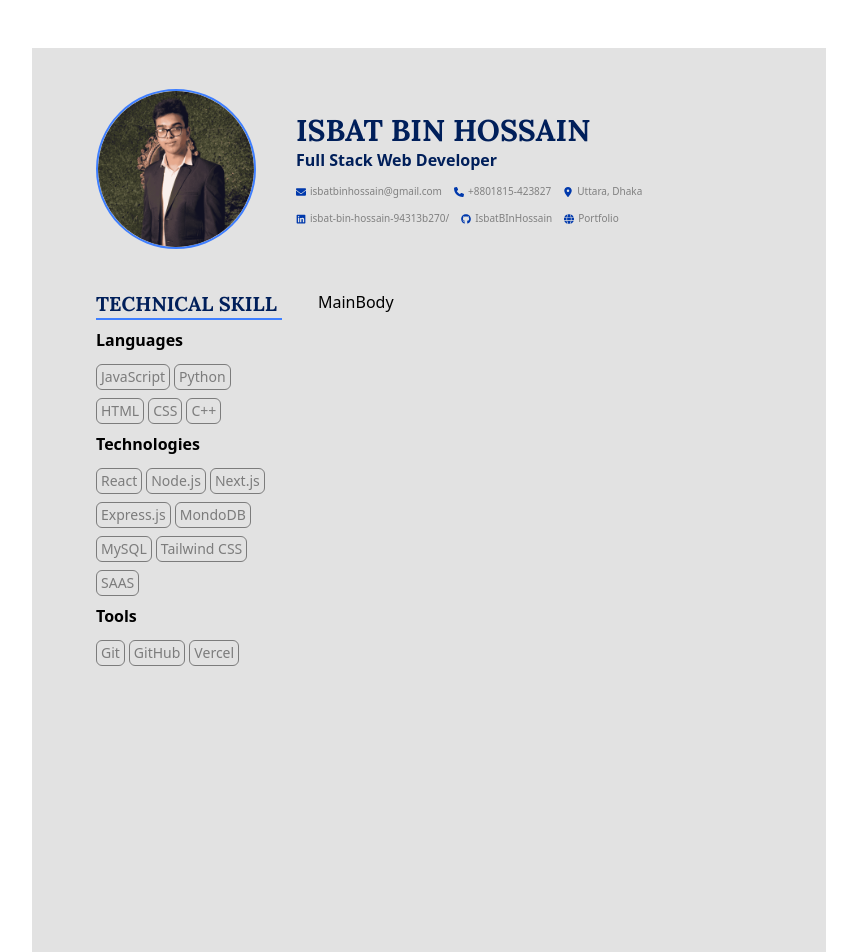
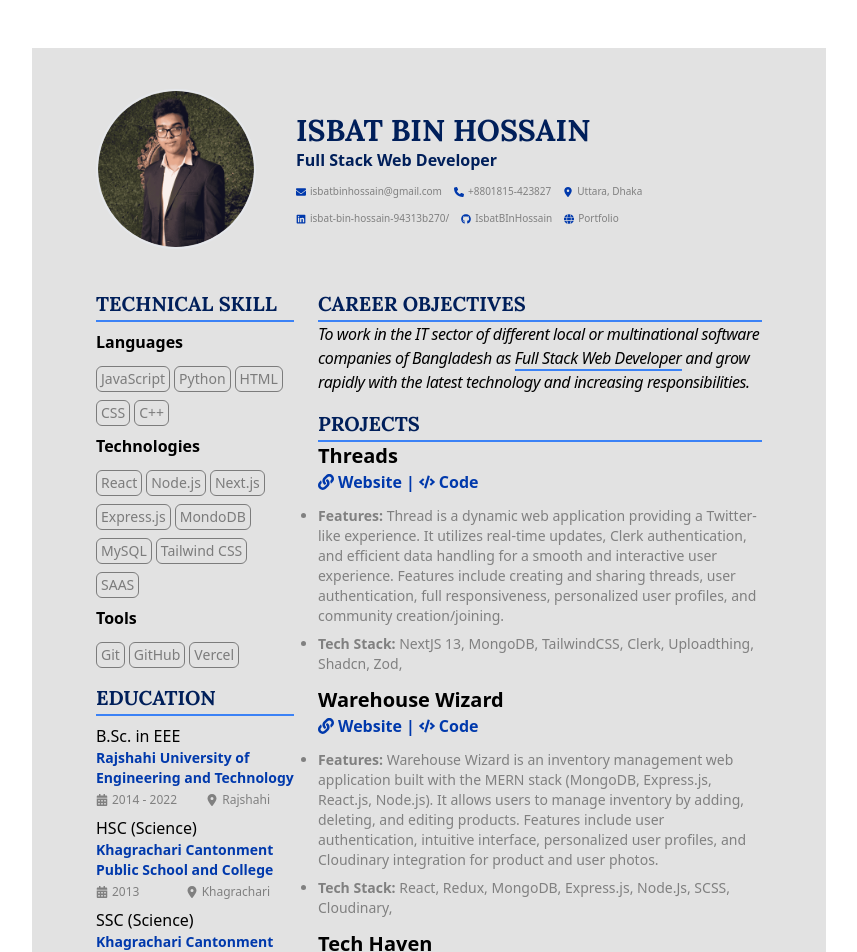
Before and after one commit to IsbatBInHossain/cv-maker, a React (Vite) app: page / in a window 1280 px wide. Shown: the top 952 px of the page, without its empty margins (211-1068 px from the left). Built offline with nearby package versions, Linux system fonts and the light colour scheme.

Commit message:
Complete CVBody and Education

```diff
--- /dev/null
+++ b/src/components/Education.jsx
@@ -0,0 +1,28 @@
+import { education } from '../data'
+import { Headline } from './Headline'
+import { FaCalendarAlt } from 'react-icons/fa'
+import { FaLocationDot } from 'react-icons/fa6'
+
+export const Education = () => {
+  return (
+    <div className='mr-6'>
+      <Headline title='Education' classes='mt-4' />
+      {education.map(edu => (
+        <div className='mt-2' key={edu.degree}>
+          <h3>{edu.degree}</h3>
+          <h4 className=' text-secondary font-bold text-sm'>
+            {edu.institution}
+          </h4>
+          <div className=' flex justify-between text-xs text-ash mt-1'>
+            <p className=' flex gap-1 items-center'>
+              <FaCalendarAlt /> <span className='inline'>{edu.duration}</span>
+            </p>
+            <p className=' flex gap-1 items-center pr-6'>
+              <FaLocationDot /> <span className='inline'>{edu.location}</span>
+            </p>
+          </div>
+        </div>
+      ))}
+    </div>
+  )
+}
--- /dev/null
+++ b/src/components/Headline.jsx
@@ -0,0 +1,17 @@
+import PropTypes from 'prop-types'
+
+export const Headline = ({ title, classes }) => {
+  return (
+    <div className={`${classes} `}>
+      <h2 className=' text-primary text-xl uppercase font-bold font-serif'>
+        {title}
+      </h2>
+      <div className=' border border-blue-500 mt-0.5'></div>
+    </div>
+  )
+}
+
+Headline.propTypes = {
+  title: PropTypes.string.isRequired,
+  classes: PropTypes.string.isRequired,
+}
--- a/src/components/MainBody.jsx
+++ b/src/components/MainBody.jsx
@@ -1,3 +1,24 @@
+import { projects } from '../data'
+import { Headline } from './Headline'
+import ProjectCard from './ProjectCard'
+
 export const MainBody = () => {
-  return <div className=' col-span-2'>MainBody</div>
+  return (
+    <div className='col-span-2'>
+      <Headline title='Career Objectives' />
+      <p className='italic tracking-tight'>
+        To work in the IT sector of different local or multinational software
+        companies of Bangladesh as{' '}
+        <span className='border-b-2 border-blue-500'>
+          Full Stack Web Developer
+        </span>{' '}
+        and grow rapidly with the latest technology and increasing
+        responsibilities.
+      </p>
+      <Headline title='Projects' classes=' mt-4 ' />
+      {projects.map(project => (
+        <ProjectCard project={project} key={project.name} />
+      ))}
+    </div>
+  )
 }
--- /dev/null
+++ b/src/components/ProjectCard.jsx
@@ -0,0 +1,50 @@
+import PropTypes from 'prop-types'
+import { FaLink, FaCode } from 'react-icons/fa'
+
+const ProjectCard = ({ project }) => {
+  return (
+    <div className=' mb-3'>
+      <h3 className=' text-xl font-semibold'>{project.name}</h3>
+      <div className='flex items-center text-secondary'>
+        <a
+          href={project.links.website}
+          className=' font-bold flex items-center'
+        >
+          <FaLink className='mr-1' />
+          {' Website'}
+        </a>
+        <span className=' font-bold mx-1'>|</span>
+        <a href={project.links.code} className=' font-bold flex items-center'>
+          <FaCode className='mr-1' />
+          {' Code'}
+        </a>
+      </div>
+      <ul className=' list-disc text-sm text-ash flex flex-col gap-2 mt-3'>
+        <li>
+          <span className='font-bold'>Features:</span>{' '}
+          <p className='inline'>{project.desc}</p>
+        </li>
+
+        <li>
+          <span className='font-bold'>Tech Stack:</span>{' '}
+          {project['tech-stack'].map(tech => `${tech}, `)}
+        </li>
+      </ul>
+    </div>
+  )
+}
+
+ProjectCard.propTypes = {
+  project: PropTypes.shape({
+    name: PropTypes.string.isRequired,
+    desc: PropTypes.string,
+    // features: PropTypes.arrayOf(PropTypes.string).isRequired,
+    'tech-stack': PropTypes.arrayOf(PropTypes.string).isRequired,
+    links: PropTypes.shape({
+      website: PropTypes.string.isRequired,
+      code: PropTypes.string.isRequired,
+    }).isRequired,
+  }).isRequired,
+}
+
+export default ProjectCard
--- a/src/components/Sidebar.jsx
+++ b/src/components/Sidebar.jsx
@@ -1,9 +1,11 @@
+import { Education } from './Education'
 import { Technical } from './Technical'
 
 export const Sidebar = () => {
   return (
     <div className='flex flex-col'>
       <Technical />
+      <Education />
     </div>
   )
 }
--- a/src/components/Technical.jsx
+++ b/src/components/Technical.jsx
@@ -1,13 +1,11 @@
 import { Skill } from './Skill'
 import { skills } from '../data'
+import { Headline } from './Headline'
 
 export const Technical = () => {
   return (
-    <div className='mr-9'>
-      <h3 className=' text-primary text-xl uppercase font-bold font-serif'>
-        Technical skill
-      </h3>
-      <div className=' border border-lines'></div>
+    <div className='mr-6'>
+      <Headline title='Technical Skill' />
       <h4 className=' font-bold mt-2'>Languages</h4>
       <div className=' flex flex-wrap mt-2 gap-1'>
         {skills.languages.map(language => (
--- a/src/data.js
+++ b/src/data.js
@@ -13,3 +13,70 @@ export const skills = {
   tools: ['Git', 'GitHub', 'Vercel'],
   others: ['OOP', 'Problem Solving', 'RestFul API'],
 }
+
+export const projects = [
+  {
+    name: 'Threads',
+    desc: 'Thread is a dynamic web application providing a Twitter-like experience. It utilizes real-time updates, Clerk authentication, and efficient data handling for a smooth and interactive user experience. Features include creating and sharing threads, user authentication, full responsiveness, personalized user profiles, and community creation/joining.',
+    'tech-stack': [
+      'NextJS 13',
+      'MongoDB',
+      'TailwindCSS',
+      'Clerk',
+      'Uploadthing',
+      'Shadcn',
+      'Zod',
+    ],
+    links: {
+      website: 'https://threads-clone-rho.vercel.app/',
+      code: 'https://github.com/IsbatBInHossain/threads-clone',
+    },
+  },
+  {
+    name: 'Warehouse Wizard',
+    desc: 'Warehouse Wizard is an inventory management web application built with the MERN stack (MongoDB, Express.js, React.js, Node.js). It allows users to manage inventory by adding, deleting, and editing products. Features include user authentication, intuitive interface, personalized user profiles, and Cloudinary integration for product and user photos.',
+    'tech-stack': [
+      'React',
+      'Redux',
+      'MongoDB',
+      'Express.js',
+      'Node.Js',
+      'SCSS',
+      'Cloudinary',
+    ],
+    links: {
+      website: 'https://warehouse-wizard.vercel.app/',
+      code: 'https://github.com/IsbatBInHossain/Warehouse-Wizard',
+    },
+  },
+  {
+    name: 'Tech Haven',
+    desc: 'Tech Haven is an e-commerce site powered by Payload CMS. It offers user-friendly features, including secure authentication, a streamlined admin panel for product management, secure payments through Stripe, and efficient pagination and search functionality.',
+    'tech-stack': ['Payload CMS', 'MongoDB', 'SCSS', 'Stripe'],
+    links: {
+      website: 'https://e-commerce-site-with-payload.payloadcms.app/',
+      code: 'https://github.com/IsbatBInHossain/Tech-Haven',
+    },
+  },
+]
+
+export const education = [
+  {
+    degree: 'B.Sc. in EEE',
+    institution: 'Rajshahi University of Engineering and Technology',
+    duration: '2014 - 2022',
+    location: 'Rajshahi',
+  },
+  {
+    degree: 'HSC (Science)',
+    institution: 'Khagrachari Cantonment Public School and College',
+    duration: '2013',
+    location: 'Khagrachari',
+  },
+  {
+    degree: 'SSC (Science)',
+    institution: 'Khagrachari Cantonment Public School and College',
+    duration: '2011',
+    location: 'Khagrachari',
+  },
+]
--- a/tailwind.config.js
+++ b/tailwind.config.js
@@ -9,7 +9,6 @@ export default {
         secondary: '#0039ac',
         ash: '#808080',
         box: '#7c7c7c',
-        lines: '#3f7fff',
       },
       fontFamily: {
         serif: ['Lora', 'Arial', 'sans-serif'],
```
